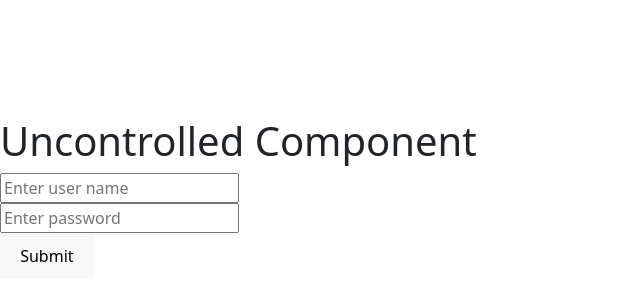
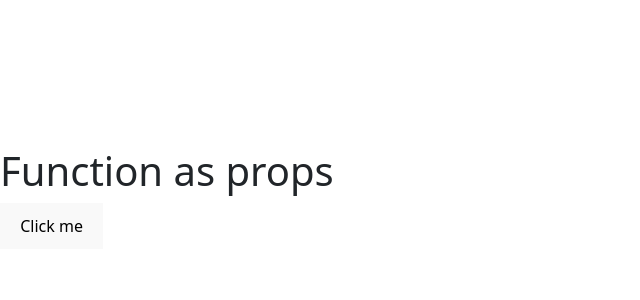
Before and after one commit to operation21/React-Learning, a React (Vite) app: page / in a window 1280 px wide. Shown: the part 202-502 px from the top of the page, without its empty margins (0-640 px from the left). Built offline with nearby package versions, Linux system fonts and the light colour scheme.

Commit message:
function as props

```diff
--- a/src/App.jsx
+++ b/src/App.jsx
@@ -1,9 +1,14 @@
-import Uncontrolled from "./Uncontrolled";
+import Functionasprops from "./Functionasprops";
 
 function App() {
+  const displayName = () => {
+    alert("hi");
+  };
+
   return (
     <div>
-    <Uncontrolled/>
+      <h1>Function as props</h1>
+      <Functionasprops displayName={displayName} />
     </div>
   );
 }
--- /dev/null
+++ b/src/Functionasprops.jsx
@@ -0,0 +1,9 @@
+function Functionasprops(props) {
+  return (
+    <button onClick={props.displayName}>
+      Click me
+    </button>
+  );
+}
+
+export default Functionasprops;
```
